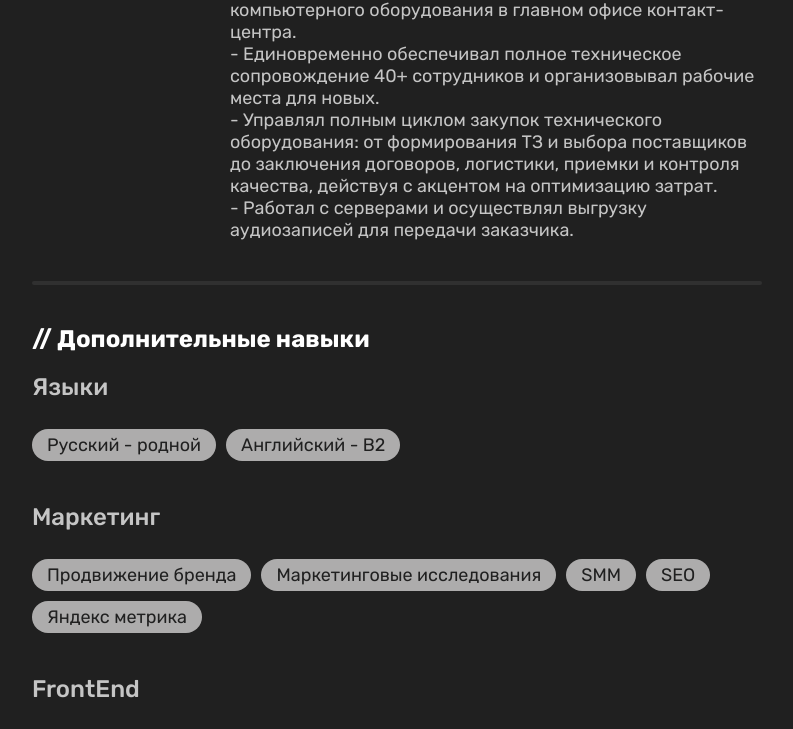
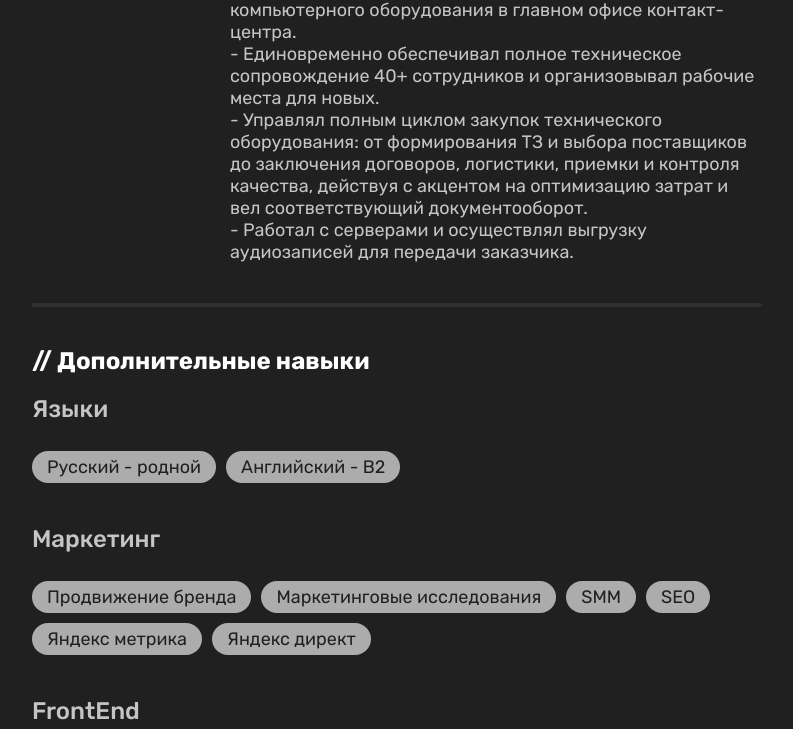
Before and after one commit to insaneluvvv/insaneluv.ru, a React (Vite) app: page / in a window 1280 px wide. Shown: the part 2002-2731 px from the top of the page, without its empty margins (390-1183 px from the left). Built offline with nearby package versions, Linux system fonts and the light colour scheme; a web font is replaced by a local one.

Commit message:
skill n text update

```diff
--- a/src/assets/data/SkillsList.tsx
+++ b/src/assets/data/SkillsList.tsx
@@ -49,7 +49,8 @@ export const MarSkills : Array<string> = [
   `Маркетинговые исследования`,
   `SMM`,
   `SEO`,
-  `Яндекс метрика`
+  `Яндекс метрика`,
+  `Яндекс директ`
 ]
 
 export const AISkills : Array<string> = [
--- a/src/pages/Home.tsx
+++ b/src/pages/Home.tsx
@@ -90,7 +90,7 @@ const Home = () => {
 								</AdminSkillsContainer>
 								<p>- Обслуживал и поддерживал работоспособность компьютерного оборудования в главном офисе контакт-центра.<br/>
 									- Единовременно обеспечивал полное техническое сопровождение 40+ сотрудников и организовывал рабочие места для новых.<br/>
-									- Управлял полным циклом закупок технического оборудования: от формирования ТЗ и выбора поставщиков до заключения договоров, логистики, приемки и контроля качества, действуя с акцентом на оптимизацию затрат.<br/>
+									- Управлял полным циклом закупок технического оборудования: от формирования ТЗ и выбора поставщиков до заключения договоров, логистики, приемки и контроля качества, действуя с акцентом на оптимизацию затрат и вел соответствующий документооборот.<br/>
 									- Работал с серверами и осуществлял выгрузку аудиозаписей для передачи заказчика.</p>
 							</ContainerElementInfo>
 						</ContainerElement>
```
